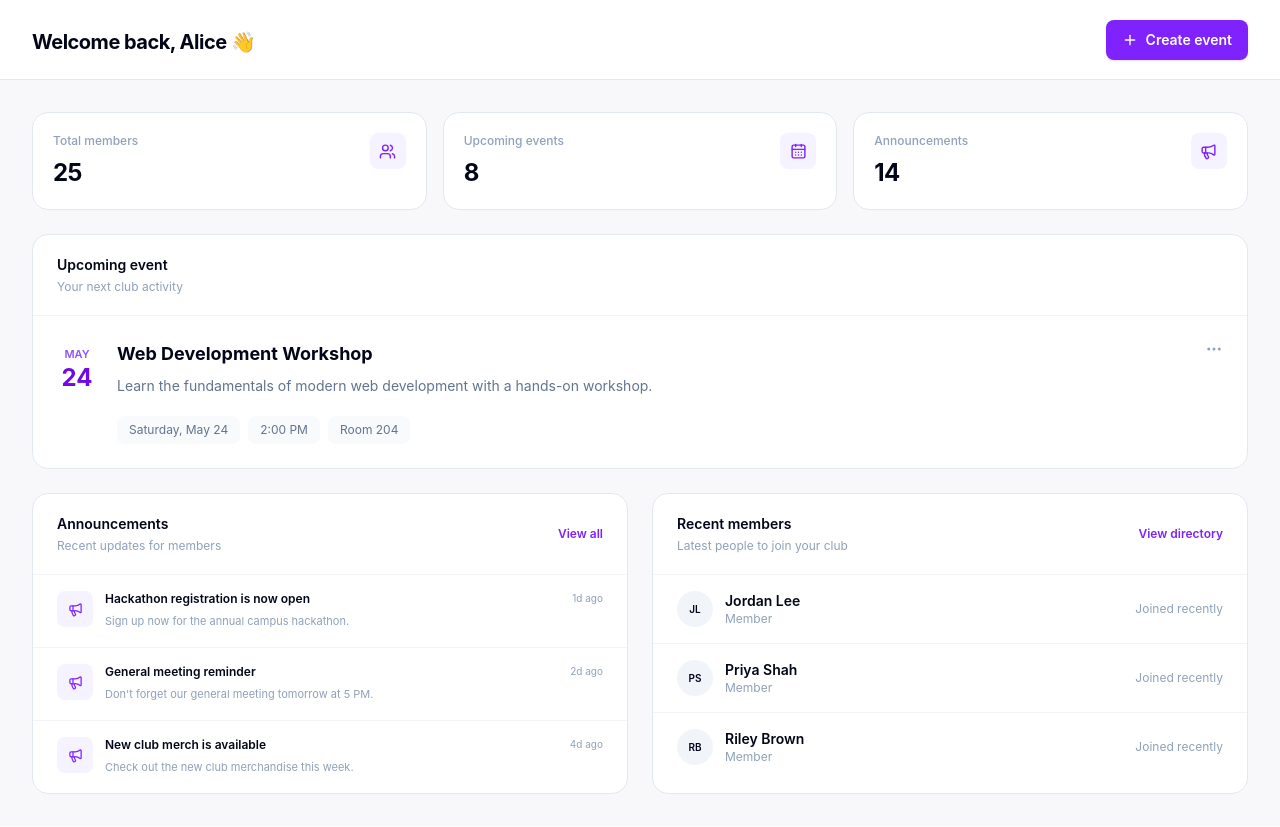
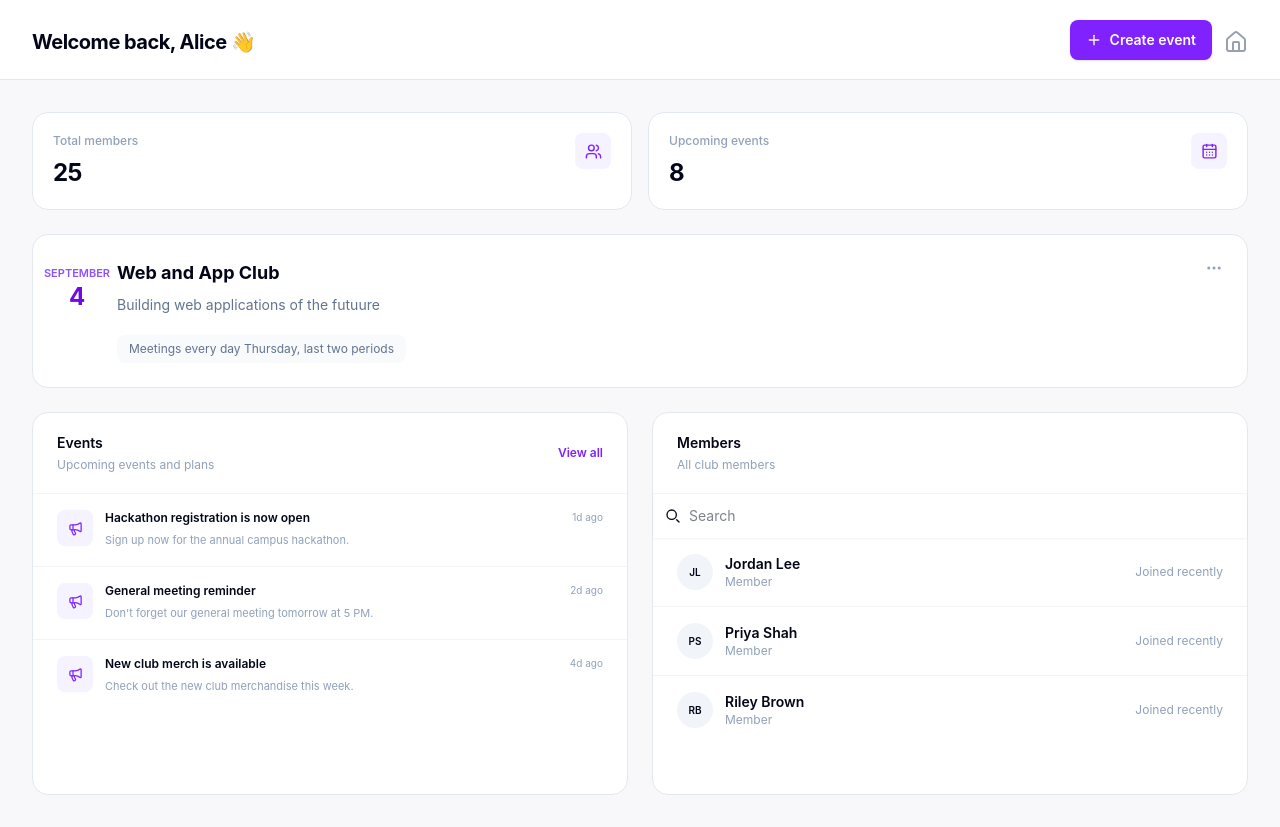
Before and after one commit to PolymorFox/ClubHub, a React (Vite) app: page /dashboard in a window 1280 px wide. Built offline with nearby package versions, Linux system fonts and the light colour scheme.

Commit message:
react: split out club dashboard into several other components

```diff
--- /dev/null
+++ b/src/components/Annoucement.tsx
@@ -0,0 +1,32 @@
+import { Megaphone } from "lucide-react";
+
+export default function Announcement({
+  title,
+  description,
+  time,
+}: {
+  title: string,
+  description: string,
+  time: string,
+}) {
+  return (
+    <div className="flex gap-3 px-6 py-4">
+      <div className="flex h-9 w-9 shrink-0 items-center justify-center rounded-lg bg-violet-50 text-violet-600">
+        <Megaphone size={15} />
+      </div>
+
+      <div className="min-w-0 flex-1">
+        <div className="flex items-start justify-between gap-3">
+          <p className="text-xs font-semibold">{title}</p>
+          <span className="shrink-0 text-[10px] text-slate-400">
+            {time}
+          </span>
+        </div>
+
+        <p className="mt-1 text-[11px] leading-5 text-slate-400">
+          {description}
+        </p>
+      </div>
+    </div>
+  );
+}
--- a/src/components/ClubDashboard.tsx
+++ b/src/components/ClubDashboard.tsx
@@ -1,16 +1,61 @@
 import {
   Users,
   CalendarDays,
-  Megaphone,
   Plus,
   MoreHorizontal,
+  Home,
 } from "lucide-react";
 import { useUser } from "../hooks/useUser";
+import { Link } from "react-router";
+import { useState } from "react";
+import MemberList from "./MemberList";
+import StatCard from "./StatCard";
+import Announcement from "./Annoucement";
+
+export type Member = {
+   name: string,
+   role: string,
+   initials: string,
+}
+
+function InfoPill({ children }) {
+  return (
+    <span className="rounded-lg bg-slate-50 px-3 py-1.5 text-xs text-slate-500">
+      {children}
+    </span>
+  );
+}
+
+function SectionHeader({
+  title,
+  subtitle,
+  action,
+}: {
+  title: string,
+  subtitle: string,
+  action: string,
+}) {
+  return (
+    <div className="flex items-center justify-between border-b border-slate-100 px-6 py-5">
+      <div>
+        <h2 className="text-sm font-semibold">{title}</h2>
+        <p className="mt-1 text-xs text-slate-400">
+          {subtitle}
+        </p>
+      </div>
+
+      {action === "Search" ? null : (
+        <button className="text-xs font-semibold text-violet-600 hover:text-violet-700">
+          {action}
+        </button>
+      )}
+    </div>
+  );
+}
 
 export default function ClubDashboard() {
   const { user } = useUser();
-
-  const members = [
+  const [members] = useState<Member[]>([
     {
       name: "Jordan Lee",
       role: "Member",
@@ -26,7 +71,8 @@ export default function ClubDashboard() {
       role: "Member",
       initials: "RB",
     },
-  ];
+  ]);
+  const [memberSearchQuery, setMemberSearchQuery] = useState<string>("");
   return (
     <div className="min-h-screen bg-[#f8f8fb] text-slate-950">
       <div className="flex min-h-screen">
@@ -45,6 +91,9 @@ export default function ClubDashboard() {
                 <Plus size={16} />
                 Create event
               </button>
+              <Link to="/">
+                <Home className="text-gray-400 mt-1"/>
+              </Link>
             </div>
           </header>
 
@@ -52,7 +101,7 @@ export default function ClubDashboard() {
           <div className="p-6 lg:p-8">
             <div className="mx-auto max-w-7xl">
               {/* Stats */}
-              <section className="grid gap-4 sm:grid-cols-2 lg:grid-cols-3">
+              <section className="grid gap-4 grid-cols-2">
                 <StatCard
                   label="Total members"
                   value="25"
@@ -66,39 +115,22 @@ export default function ClubDashboard() {
                   icon={CalendarDays}
                   change="3 this week"
                 />
-
-                <StatCard
-                  label="Announcements"
-                  value="14"
-                  icon={Megaphone}
-                />
               </section>
 
               {/* Main grid */}
               <div className="mt-6">
-                {/* Upcoming event */}
+                {/* Club Info */}
                 <section className="rounded-2xl border border-slate-200 bg-white">
-                  <div className="flex items-center justify-between border-b border-slate-100 px-6 py-5">
-                    <div>
-                      <h2 className="text-sm font-semibold">
-                        Upcoming event
-                      </h2>
-                      <p className="mt-1 text-xs text-slate-400">
-                        Your next club activity
-                      </p>
-                    </div>
-                  </div>
-
                   <div className="p-6">
                     <div className="flex flex-col gap-5 sm:flex-row">
                       {/* Date */}
                       <div className="flex h-15 w-10 shrink-0 flex-col items-center justify-center rounded-sm">
                         <span className="text-[11px] font-semibold uppercase text-violet-500">
-                          May
+                          {new Intl.DateTimeFormat('en-US', { month: 'long' }).format(new Date())}
                         </span>
 
                         <span className="text-2xl font-bold text-violet-700">
-                          24
+                          {new Date().getDate()}
                         </span>
                       </div>
 
@@ -106,12 +138,11 @@ export default function ClubDashboard() {
                         <div className="flex items-start justify-between gap-3">
                           <div>
                             <h3 className="text-lg font-bold">
-                              Web Development Workshop
+                              Web and App Club
                             </h3>
 
                             <p className="mt-2 text-sm text-slate-500">
-                              Learn the fundamentals of modern web
-                              development with a hands-on workshop.
+                              Building web applications of the futuure
                             </p>
                           </div>
 
@@ -121,9 +152,7 @@ export default function ClubDashboard() {
                         </div>
 
                         <div className="mt-5 flex flex-wrap gap-2">
-                          <InfoPill>Saturday, May 24</InfoPill>
-                          <InfoPill>2:00 PM</InfoPill>
-                          <InfoPill>Room 204</InfoPill>
+                          <InfoPill>Meetings every day Thursday, last two periods</InfoPill>
                         </div>
                       </div>
                     </div>
@@ -136,8 +165,8 @@ export default function ClubDashboard() {
                 {/* Announcements */}
                 <section className="rounded-2xl border border-slate-200 bg-white">
                   <SectionHeader
-                    title="Announcements"
-                    subtitle="Recent updates for members"
+                    title="Events"
+                    subtitle="Upcoming events and plans"
                     action="View all"
                   />
 
@@ -165,39 +194,20 @@ export default function ClubDashboard() {
                 {/* Members */}
                 <section className="rounded-2xl border border-slate-200 bg-white">
                   <SectionHeader
-                    title="Recent members"
-                    subtitle="Latest people to join your club"
-                    action="View directory"
+                    title="Members"
+                    subtitle="All club members"
+                    action="Search"
                   />
+                  {/* Filter users */}
+                  <label htmlFor="search" className="block mb-2.5 text-sm font-medium text-heading sr-only ">Search</label>
+                  <div className="relative">
+                    <div className="absolute inset-y-0 inset-s-0 flex items-center ps-3 pointer-events-none">
+                      <svg className="w-4 h-4 text-body" aria-hidden="true" xmlns="http://www.w3.org/2000/svg" width="24" height="24" fill="none" viewBox="0 0 24 24"><path stroke="currentColor" stroke-linecap="round" stroke-width="2" d="m21 21-3.5-3.5M17 10a7 7 0 1 1-14 0 7 7 0 0 1 14 0Z"/></svg>
+                      </div>
+                      <input onChange={(e) => setMemberSearchQuery(e.target.value)} type="search" id="search" className="block w-full p-3 ps-9 bg-neutral-secondary-medium text-heading text-sm rounded-base focus:ring-brand shadow-xs placeholder:text-body" placeholder="Search" />
+                  </div>
 
-                  <div className="divide-y divide-slate-100">
-                    {members.map((member) => (
-                      <div
-                        key={member.name}
-                        className="flex items-center justify-between px-6 py-4"
-                      >
-                        <div className="flex items-center gap-3">
-                          <div className="flex h-9 w-9 items-center justify-center rounded-full bg-slate-100 text-[10px] font-semibold">
-                            {member.initials}
-                          </div>
-
-                          <div>
-                            <p className="text-sm font-semibold">
-                              {member.name}
-                            </p>
-
-                            <p className="text-xs text-slate-400">
-                              {member.role}
-                            </p>
-                          </div>
-                        </div>
-
-                        <span className="text-xs text-slate-400">
-                          Joined recently
-                        </span>
-                      </div>
-                    ))}
-                  </div>
+                  <MemberList members={members} query={memberSearchQuery} />
                 </section>
               </div>
             </div>
@@ -208,95 +218,4 @@ export default function ClubDashboard() {
   );
 }
 
-/* ---------------- Components ---------------- */
-
-function StatCard({
-  label,
-  value,
-  icon: Icon,
-}) {
-  return (
-    <div className="rounded-2xl border border-slate-200 bg-white p-5">
-      <div className="flex items-start justify-between">
-        <div>
-          <p className="text-xs font-medium text-slate-400">
-            {label}
-          </p>
-
-          <p className="mt-2 text-2xl font-bold tracking-tight">
-            {value}
-          </p>
-        </div>
-
-        <div className="flex h-9 w-9 items-center justify-center rounded-lg bg-violet-50 text-violet-600">
-          <Icon size={17} />
-        </div>
-      </div>
-    </div>
-  );
-}
-
-function InfoPill({ children }) {
-  return (
-    <span className="rounded-lg bg-slate-50 px-3 py-1.5 text-xs text-slate-500">
-      {children}
-    </span>
-  );
-}
-
-function Metric({ label, value }) {
-  return (
-    <div>
-      <p className="text-lg font-bold">{value}</p>
-      <p className="text-[10px] text-slate-400">{label}</p>
-    </div>
-  );
-}
-
-function SectionHeader({
-  title,
-  subtitle,
-  action,
-}) {
-  return (
-    <div className="flex items-center justify-between border-b border-slate-100 px-6 py-5">
-      <div>
-        <h2 className="text-sm font-semibold">{title}</h2>
-        <p className="mt-1 text-xs text-slate-400">
-          {subtitle}
-        </p>
-      </div>
-
-      <button className="text-xs font-semibold text-violet-600 hover:text-violet-700">
-        {action}
-      </button>
-    </div>
-  );
-}
-
-function Announcement({
-  title,
-  description,
-  time,
-}) {
-  return (
-    <div className="flex gap-3 px-6 py-4">
-      <div className="flex h-9 w-9 shrink-0 items-center justify-center rounded-lg bg-violet-50 text-violet-600">
-        <Megaphone size={15} />
-      </div>
-
-      <div className="min-w-0 flex-1">
-        <div className="flex items-start justify-between gap-3">
-          <p className="text-xs font-semibold">{title}</p>
-          <span className="shrink-0 text-[10px] text-slate-400">
-            {time}
-          </span>
-        </div>
-
-        <p className="mt-1 text-[11px] leading-5 text-slate-400">
-          {description}
-        </p>
-      </div>
-    </div>
-  );
-}
+// Fuck you ChatGPT
--- a/src/components/Landing.tsx
+++ b/src/components/Landing.tsx
@@ -55,7 +55,7 @@ const [role] = useState("user")
 
             <div>
               <p className="text-lg font-bold tracking-tight">
-                Clubhouse
+                ClubHub
               </p>
               <p className="text-xs text-slate-400">
                 Your club, organized.
--- /dev/null
+++ b/src/components/MemberList.tsx
@@ -0,0 +1,35 @@
+import type { Member } from "./ClubDashboard"
+
+export default function MemberList({ members, query }: { members: Member[], query: string }) {
+  const filtered: Member[] = members.filter(u => u.name.includes(query));
+  return (
+    <div className="divide-y divide-slate-100 h-64 overflow-y-auto">
+      {filtered.map((m) => (
+        <div
+          key={m.name}
+          className="flex items-center justify-between px-6 py-4"
+        >
+          <div className="flex items-center gap-3">
+            <div className="flex h-9 w-9 items-center justify-center rounded-full bg-slate-100 text-[10px] font-semibold">
+              {m.initials}
+            </div>
+
+            <div>
+              <p className="text-sm font-semibold">
+                {m.name}
+              </p>
+
+              <p className="text-xs text-slate-400">
+                {m.role}
+              </p>
+            </div>
+          </div>
+
+          <span className="text-xs text-slate-400">
+            Joined recently
+          </span>
+        </div>
+      ))}
+    </div>
+  );
+}
--- /dev/null
+++ b/src/components/StatCard.tsx
@@ -0,0 +1,31 @@
+import type {ReactNode} from "react"
+
+export default function StatCard({
+  label,
+  value,
+  icon: Icon,
+}: {
+    label: string,
+    value: string,
+    icon: ReactNode
+}) {
+  return (
+    <div className="rounded-2xl border border-slate-200 bg-white p-5">
+      <div className="flex items-start justify-between">
+        <div>
+          <p className="text-xs font-medium text-slate-400">
+            {label}
+          </p>
+
+          <p className="mt-2 text-2xl font-bold tracking-tight">
+            {value}
+          </p>
+        </div>
+
+        <div className="flex h-9 w-9 items-center justify-center rounded-lg bg-violet-50 text-violet-600">
+          <Icon size={17} />
+        </div>
+      </div>
+    </div>
+  );
+}
--- a/src/hooks/useUser.tsx
+++ b/src/hooks/useUser.tsx
@@ -3,7 +3,6 @@ import { createContext, useContext, useState, type ReactNode } from 'react';
 type User = {
   name: string,
   role: string,
-  position: string,
   permissions: string[]
 };
 
@@ -15,8 +14,7 @@ const UserContext = createContext<{
 export function UserProvider({ children }: { children: ReactNode }) {
   const [user, setUser] = useState<User>({
     name: 'Alice',
-    role: "Admin",
-    position: "Prefect",
+    role: "admin",
     permissions: ["create_events", "delete_events", "remove_users", "admit_users"]
   });
   return (
```
